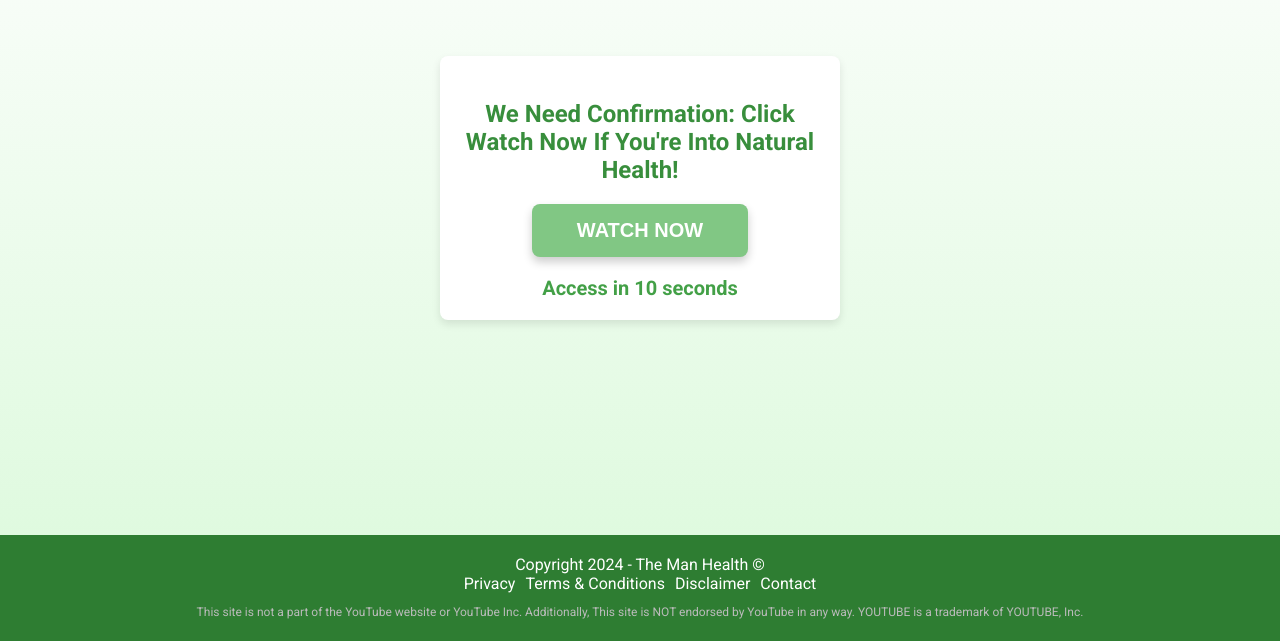
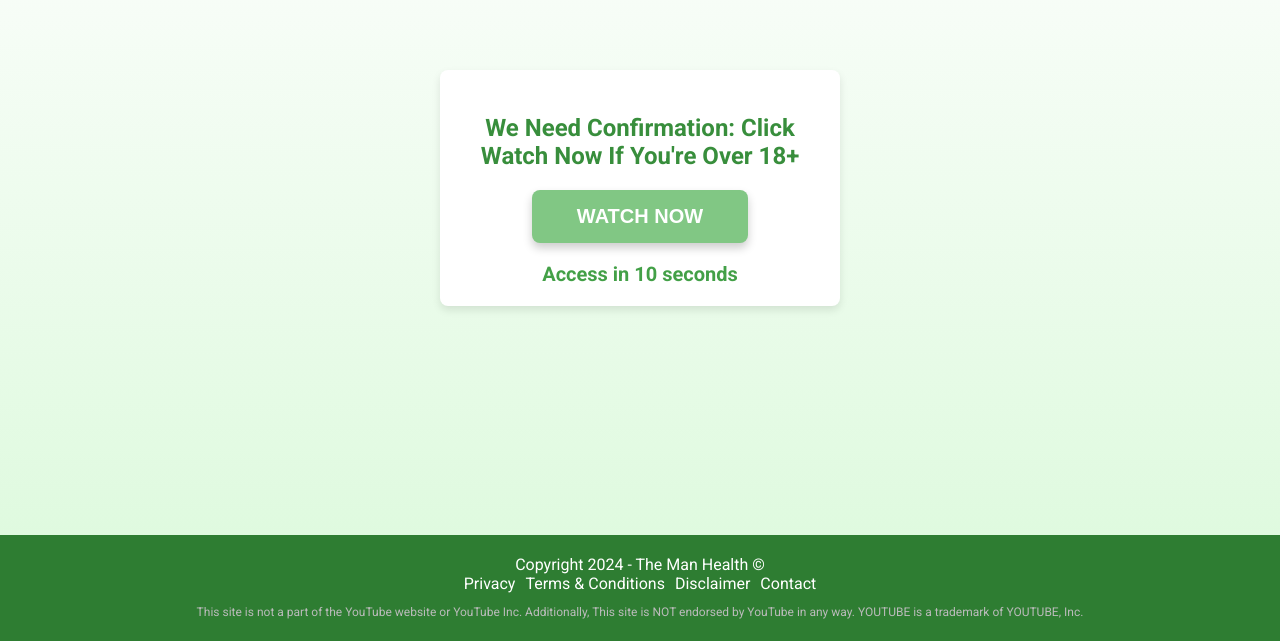
Before and after one commit to pedrohfcampos/themale-health.site, a plain HTML site: page index.html in a window 1280 px wide. Shown: the part 159-800 px from the top of the page. Drawn offline with Linux system fonts and the light colour scheme.

Commit message:
Update index.html

```diff
--- a/index.html
+++ b/index.html
@@ -101,7 +101,7 @@
 <body>
     <main>
         <div class="confirmation-box">
-            <p class="confirmation-text">We Need Confirmation: Click Watch Now If You're Into Natural Health!</p>
+            <p class="confirmation-text">We Need Confirmation: Click Watch Now If You're Over 18+</p>
             <a href="https://track.theman-health.com/">
             <button class="btn" id="proceedButton">WATCH NOW</button>
         </a>
```
